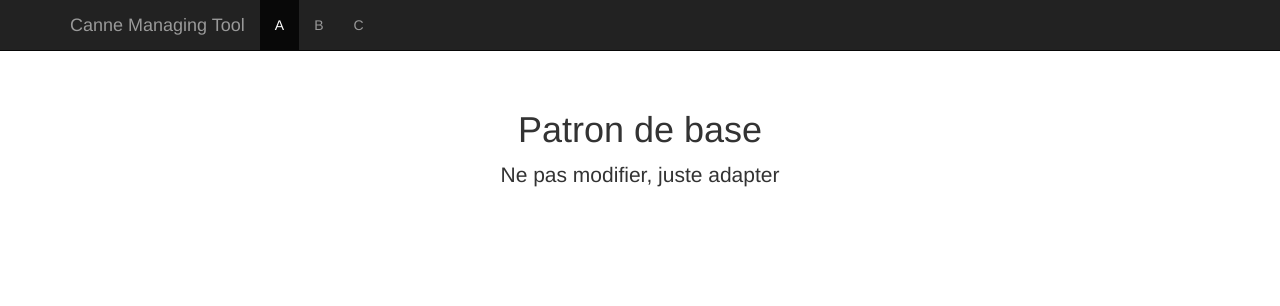
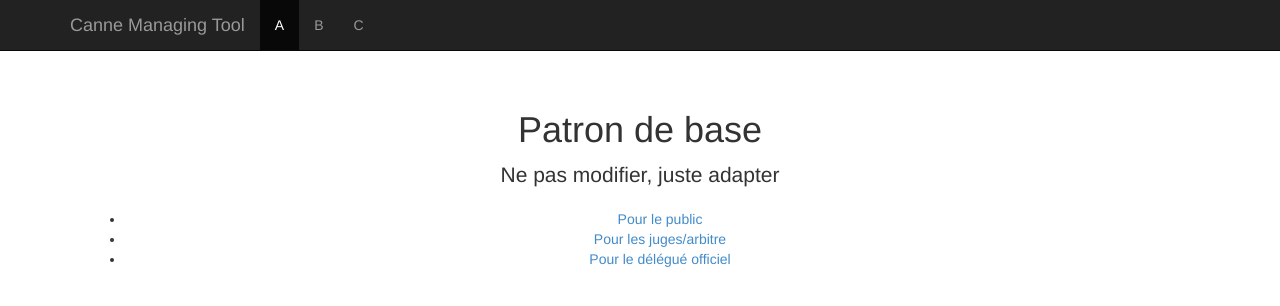
Before and after one commit to CanneDevForce/CanneManagingTools, a plain HTML site: page judgetools/index.html in a window 1280 px wide. Drawn offline with Linux system fonts and the light colour scheme.

Commit message:
little index

```diff
--- a/judgetools/index.html
+++ b/judgetools/index.html
@@ -54,6 +54,11 @@
             <div class="starter-template">
                 <h1>Patron de base</h1>
                 <p class="lead">Ne pas modifier, juste adapter</p>
+                <ul>
+                    <li><a href='publicview'>Pour le public</a></li>
+                    <li><a href='judgeview'>Pour les juges/arbitre</a></li>
+                    <li><a href='delegationview'>Pour le délégué officiel</a></li>
+                </ul>
             </div>
 
         </div><!-- /.container -->
```
